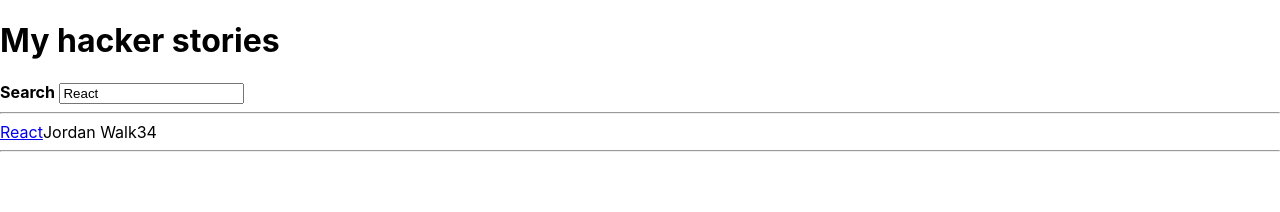
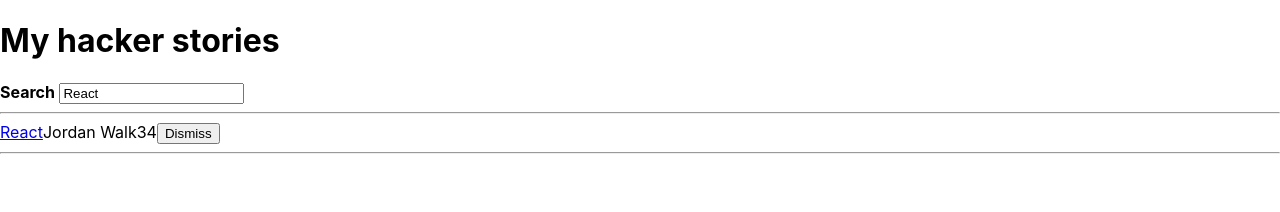
Before and after one commit to dcavusoglu/hacker-stories, a React (Create React App) app: page / in a window 1280 px wide. Shown: the top 212 px of the page. Built offline with nearby package versions, Linux system fonts and the light colour scheme.

Commit message:
initial handler

```diff
--- a/src/App.js
+++ b/src/App.js
@@ -1,38 +1,7 @@
 import React from 'react';
 import './App.css';
 
-// class Developer {
-//   constructor(firstName, lastName) {
-//     this.firstName = firstName;
-//     this.lastName = lastName;
-//   }
-
-//   getName() {
-//     return this.firstName + " " + this.lastName;
-//   }
-// }
-
-// const duygu = new Developer('Duygu', 'Cavusoglu');
-// console.log(duygu.getName());
-
-// const gizem = new Developer('Gizem', 'Cavusoglu');
-// console.log(gizem.getName());
-
-const useSemiPersistentState = (key, initialState) => {
-  const [value, setValue] = React.useState(
-    localStorage.getItem(key) || initialState
-    );
-
-    React.useEffect(() => {
-      localStorage.setItem(key, value);
-    }, [value, key]);
-
-    return [value, setValue];
-}
-
-
-const App = () => {
-  const stories = [{
+const initialStories = [{
   title: "React",
   url: 'https://reactjs.org/',
   author: 'Jordan Walk',
@@ -49,10 +18,33 @@
   objectID: 1,
 }];
 
+const useSemiPersistentState = (key, initialState) => {
+  const [value, setValue] = React.useState(
+    localStorage.getItem(key) || initialState
+    );
+
+    React.useEffect(() => {
+      localStorage.setItem(key, value);
+    }, [value, key]);
+
+    return [value, setValue];
+}
+
+const App = () => {
+
   const [searchTerm, setSearchTerm] = useSemiPersistentState(
     'search',
     'React'
     );
+
+  const [stories, setStories] = React.useState(initialStories);
+
+  const handleRemoveStory = item => {
+    const newStories = stories.filter(
+      story => item.objectID !== story.objectID
+    );
+    setStories(newStories);
+  }
 
   const handleSearch = e => {
     setSearchTerm(e.target.value);
@@ -62,6 +54,7 @@
     story.title.toLowerCase()
     .includes(searchTerm.toLowerCase())
     );
+
 
   return (
   <div>
@@ -75,37 +68,20 @@
       <strong>Search</strong>
     </InputWithLabel>
     <hr/>
-      <List list={searchedStories}/>
+    <List list={searchedStories} onRemoveItem={handleRemoveStory}/>
     <hr/>
 </div>
 );
 };
 
-// const Search = ( { search, onSearch} ) => {
-  //   return (
-    //     <>
-    //       <label htmlFor='search'>Search:</label>
-    //       <input id='search' type="text" value ={search} onChange={onSearch}/>
-    //     </>
-    //   );
-    // };
-
-
-    const List = ({ list }) =>
-    list.map(item => <Item key={item.objectID} item = {item}/>);
-
-    const Item = ( {item} ) => (
-      <div>
-    <span>
-      <a href={item.url}>{item.title}</a>
-    </span>
-    <span>{item.author}</span>
-    <span>{item.num_comments}</span>
-    <span>{item.points}</span>
-  </div>
-);
-
-const InputWithLabel = ({ id, value, type='text', onInputChange, isFocused, children, }) => {
+const InputWithLabel = ({
+  id,
+  value,
+  type='text',
+  onInputChange,
+  isFocused,
+  children,
+}) => {
   const inputRef = React.useRef();
 
   React.useEffect(() => {
@@ -120,7 +96,7 @@
     <input
       ref={inputRef}
       id={id}
-      type='text'
+      type={type}
       value={value}
       autoFocus={isFocused}
       onChange={onInputChange}
@@ -129,5 +105,29 @@
   )
 };
 
+  const List = ({ list, onRemoveItem }) =>
+  list.map(item =>
+    <Item
+      key={item.objectID}
+      item = {item}
+      onRemoveItem={onRemoveItem}
+  />
+  );
+
+  const Item = ( {item, onRemoveItem} ) => (
+    <div>
+      <span>
+        <a href={item.url}>{item.title}</a>
+      </span>
+      <span>{item.author}</span>
+      <span>{item.num_comments}</span>
+      <span>{item.points}</span>
+      <span>
+        <button type="button" onClick={()=> onRemoveItem(item)}>Dismiss</button>
+      </span>
+    </div>
+  );
+
+
 
 export default App;
```
Lines whose indentation alone changed are shown as unchanged.
